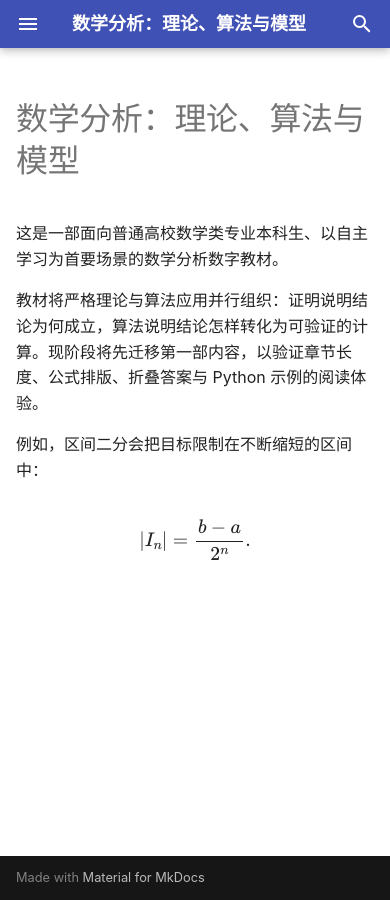
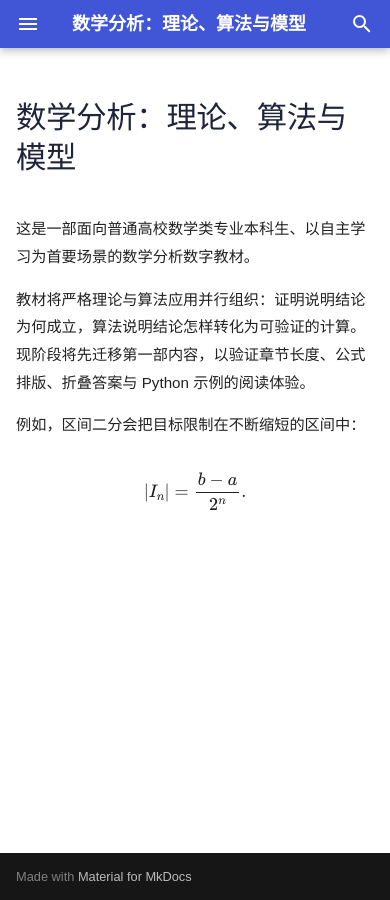
Before and after one commit to windssmile/math-analysis, an MkDocs documentation site: the page built from content/index.md, in a window 390 px wide. Built offline with MkDocs 1.6.1 and Material for MkDocs 9.7.7, drawn with Linux system fonts in a browser that asks for light colours.

Commit message:
feat: add Material 3 reading theme

```diff
--- /dev/null
+++ b/content/stylesheets/extra.css
@@ -0,0 +1,102 @@
+:root > * {
+  --md-primary-fg-color: #4056d6;
+  --md-primary-fg-color--light: #6475e5;
+  --md-primary-fg-color--dark: #2f42ad;
+  --md-accent-fg-color: #4056d6;
+  --mathbook-ink: #20243a;
+  --mathbook-muted: #596078;
+  --mathbook-surface: #f7f7fb;
+  --mathbook-outline: #e1e3ee;
+  --mathbook-reading-width: 48rem;
+}
+
+[data-md-color-scheme="default"] {
+  --md-default-bg-color: #fffefd;
+  --md-default-fg-color: var(--mathbook-ink);
+  --md-default-fg-color--light: var(--mathbook-muted);
+  --md-code-bg-color: #f7f7fb;
+}
+
+.md-content__inner {
+  max-width: var(--mathbook-reading-width);
+}
+
+.md-typeset {
+  font-family: "Noto Sans SC", "Source Han Sans SC", "PingFang SC", "Microsoft YaHei", sans-serif;
+  font-size: 0.78rem;
+  line-height: 1.82;
+}
+
+.md-typeset h1,
+.md-typeset h2,
+.md-typeset h3 {
+  color: var(--mathbook-ink);
+  letter-spacing: -0.01em;
+}
+
+.unit-meta {
+  margin: 0 0 1.75rem;
+  padding: 1.1rem 1.25rem;
+  border: 1px solid var(--mathbook-outline);
+  border-radius: 1rem;
+  background: var(--mathbook-surface);
+  box-shadow: 0 1px 2px rgb(32 36 58 / 5%);
+}
+
+.unit-meta__title {
+  margin: 0 0 0.75rem;
+  color: var(--md-primary-fg-color);
+  font-size: 0.78rem;
+  font-weight: 700;
+  letter-spacing: 0.04em;
+}
+
+.unit-meta__grid {
+  display: grid;
+  grid-template-columns: repeat(2, minmax(0, 1fr));
+  gap: 0.85rem 1.5rem;
+}
+
+.unit-meta__grid p,
+.unit-meta__grid ul {
+  margin: 0;
+}
+
+.unit-meta__grid ul {
+  padding-left: 1.1rem;
+}
+
+.md-typeset .admonition,
+.md-typeset details {
+  border-radius: 0.9rem;
+  box-shadow: 0 1px 2px rgb(32 36 58 / 5%);
+}
+
+.md-typeset pre > code {
+  border-radius: 0.85rem;
+}
+
+.md-typeset .highlighttable {
+  border-radius: 0.85rem;
+}
+
+@media screen and (max-width: 76.2344em) {
+  .md-content__inner {
+    max-width: 100%;
+  }
+}
+
+@media screen and (max-width: 44.9375em) {
+  .md-typeset {
+    font-size: 0.76rem;
+  }
+
+  .unit-meta {
+    padding: 1rem;
+    border-radius: 0.85rem;
+  }
+
+  .unit-meta__grid {
+    grid-template-columns: 1fr;
+  }
+}
--- a/mkdocs.yml
+++ b/mkdocs.yml
@@ -8,6 +8,7 @@
 
 theme:
   name: material
+  custom_dir: overrides
   language: zh
   font: false
   features:
@@ -51,4 +52,7 @@
   - javascripts/mathjax.js
   - https://cdn.jsdelivr.net/npm/mathjax@3/es5/tex-mml-chtml.js
 
+extra_css:
+  - stylesheets/extra.css
+
 strict: true
--- /dev/null
+++ b/overrides/main.html
@@ -0,0 +1,8 @@
+{% extends "base.html" %}
+
+{% block content %}
+  {% if page.meta and page.meta.unit_id %}
+    {% include "partials/unit-meta.html" %}
+  {% endif %}
+  {{ super() }}
+{% endblock %}
--- /dev/null
+++ b/overrides/partials/unit-meta.html
@@ -0,0 +1,21 @@
+<aside class="unit-meta" aria-label="单元信息" data-unit-id="{{ page.meta.unit_id }}">
+  <p class="unit-meta__title">学习单元信息</p>
+  <div class="unit-meta__grid">
+    <p><strong>总学时：</strong>{{ page.meta.hours.theory + page.meta.hours.applied }} 小时（理论 {{ page.meta.hours.theory }}，应用 {{ page.meta.hours.applied }}）</p>
+    <p><strong>难度：</strong>{{ page.meta.difficulty }}</p>
+    <div>
+      <strong>先备知识：</strong>
+      <ul>
+        {% for category, items in page.meta.prerequisites.items() %}
+          {% if items %}<li>{{ category }}：{{ items | join("、") }}</li>{% endif %}
+        {% endfor %}
+      </ul>
+    </div>
+    <div>
+      <strong>学习目标：</strong>
+      <ul>
+        {% for goal in page.meta.learning_goals %}<li>{{ goal }}</li>{% endfor %}
+      </ul>
+    </div>
+  </div>
+</aside>
```
Also changed, not shown: 2 other files.
